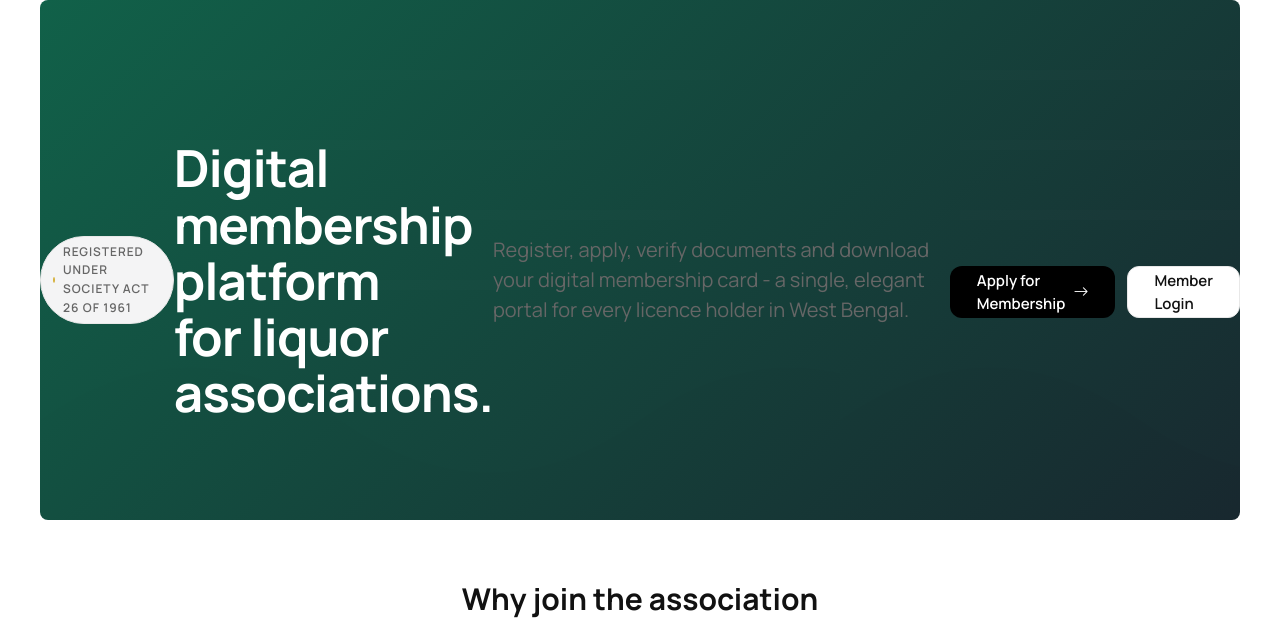
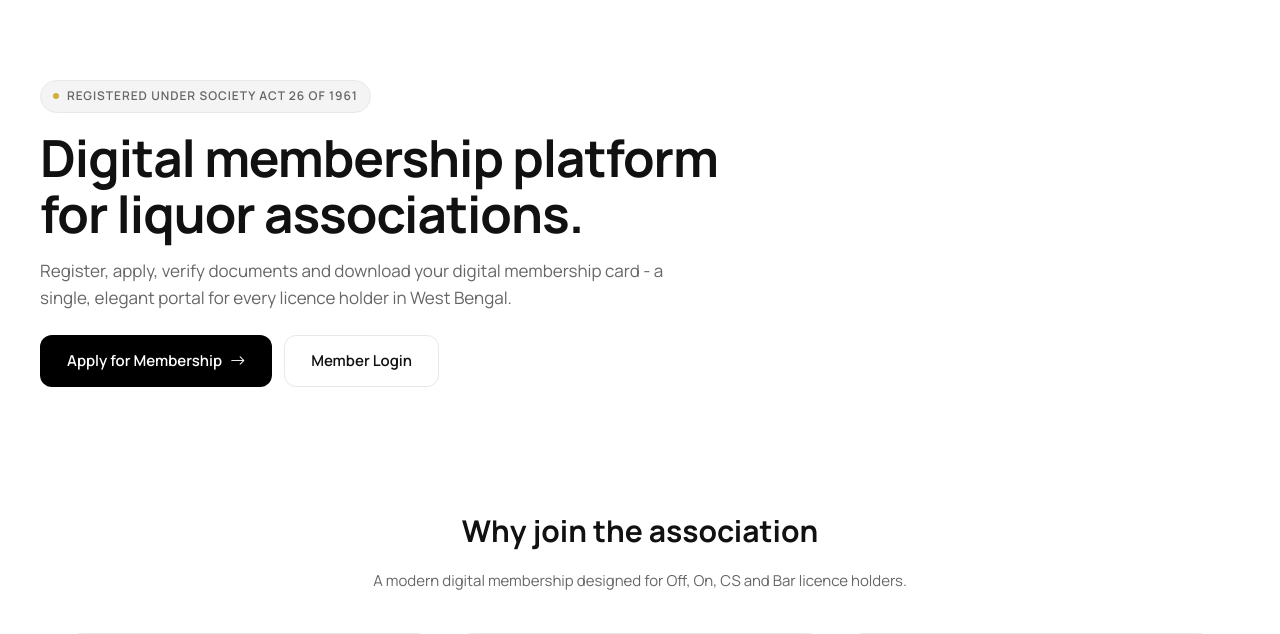
Before and after one commit to koushikdatascience-netizen/Liquor-association, a Django app: page / in a window 1280 px wide. Shown: the part 73-707 px from the top of the page. Run offline with Django 5.2, Linux system fonts and the light colour scheme.

Commit message:
Remove legacy homepage hero styling

```diff
--- a/static/wb/css/django.css
+++ b/static/wb/css/django.css
@@ -200,6 +200,19 @@ body {
   color: #fff;
 }
 
+.hero.container {
+  min-height: auto;
+  display: block;
+  color: var(--text);
+  background: transparent;
+  border-radius: 0;
+}
+
+.hero.container p,
+.hero.container .lead {
+  color: var(--text-2);
+}
+
 @media (max-width: 860px) {
   .nav {
     position: sticky;
@@ -247,6 +260,7 @@ body {
 
   .hero {
     padding-top: 48px;
+    padding-bottom: 28px;
   }
 
   .hero h1 {
@@ -289,6 +303,7 @@ body {
 
   .hero h1 {
     font-size: 30px;
+    overflow-wrap: anywhere;
   }
 
   .lead {
--- a/templates/base.html
+++ b/templates/base.html
@@ -9,7 +9,6 @@
   <link rel="preconnect" href="https://fonts.gstatic.com" crossorigin>
   <link href="https://fonts.googleapis.com/css2?family=Manrope:wght@400;500;600;700;800&display=swap" rel="stylesheet">
   <link rel="stylesheet" href="https://cdn.jsdelivr.net/npm/bootstrap-icons@1.13.1/font/bootstrap-icons.min.css">
-  <link rel="stylesheet" href="{% static 'css/app.css' %}">
   <link rel="stylesheet" href="{% static 'wb/css/style.css' %}">
   <link rel="stylesheet" href="{% static 'wb/css/components.css' %}">
   <link rel="stylesheet" href="{% static 'wb/css/responsive.css' %}">
```
